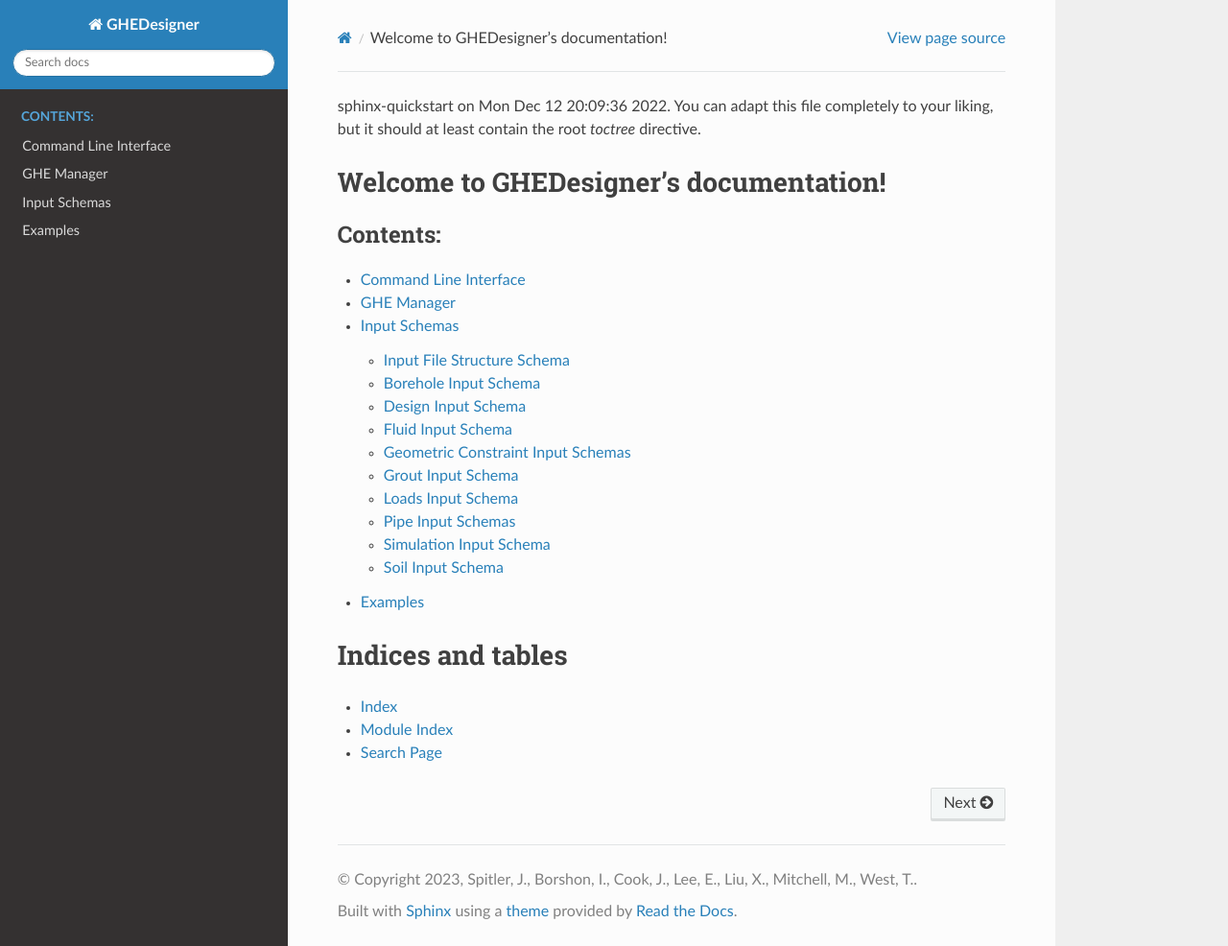
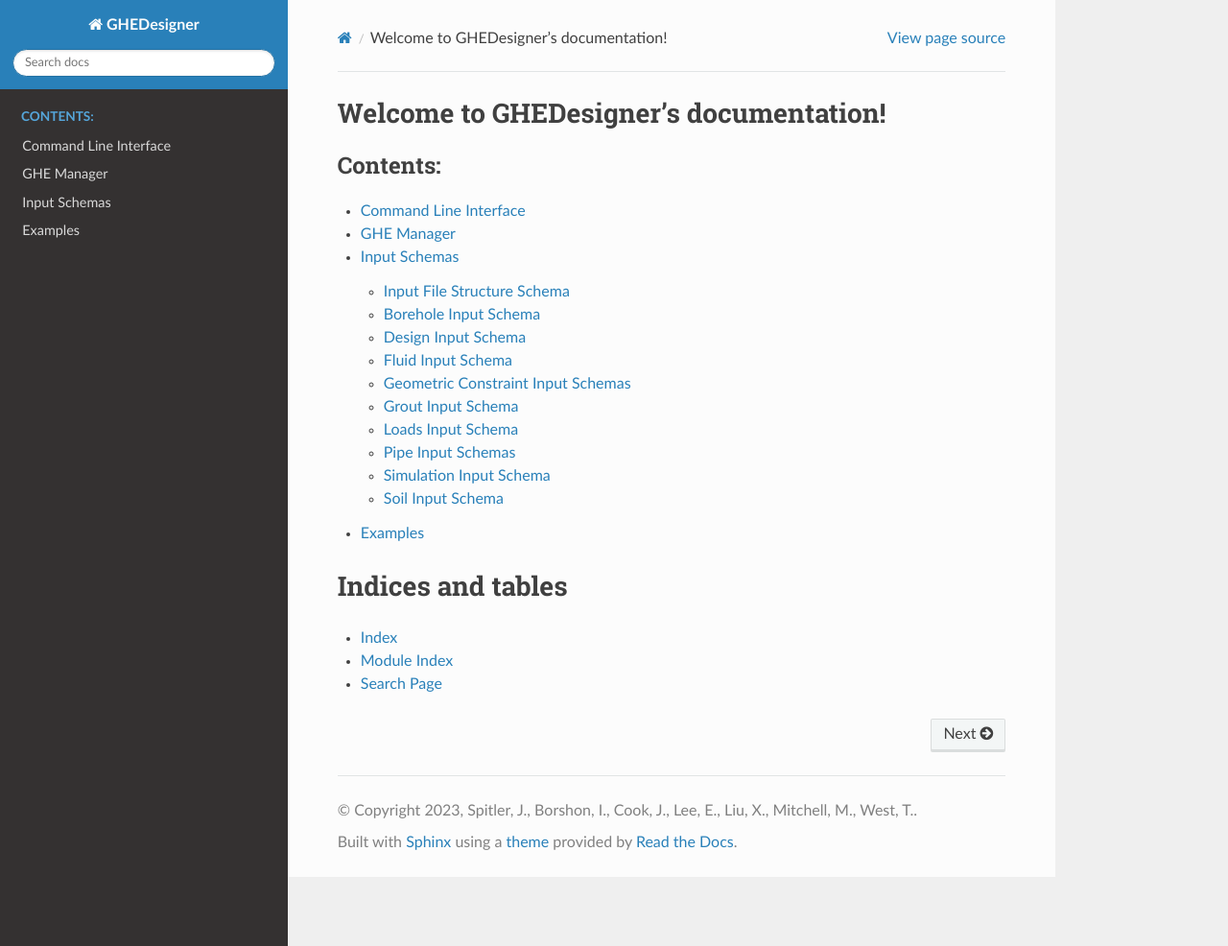
Before and after one commit to BETSRG/GHEDesigner, a Sphinx documentation site: the page built from docs/index.rst, in a window 1280 px wide and 986 px high. Shown: the whole window at 96% size. Built offline with Sphinx 7.4.7 and the Read the Docs theme 2.0.0, drawn with Linux system fonts in a browser that asks for light colours.

Commit message:
touchup docs

```diff
--- a/docs/index.rst
+++ b/docs/index.rst
@@ -1,8 +1,3 @@
-.. GHEDesigner documentation master file, created by
-sphinx-quickstart on Mon Dec 12 20:09:36 2022.
-You can adapt this file completely to your liking, but it should at least
-contain the root `toctree` directive.
-
 Welcome to GHEDesigner's documentation!
 =======================================
 
```
